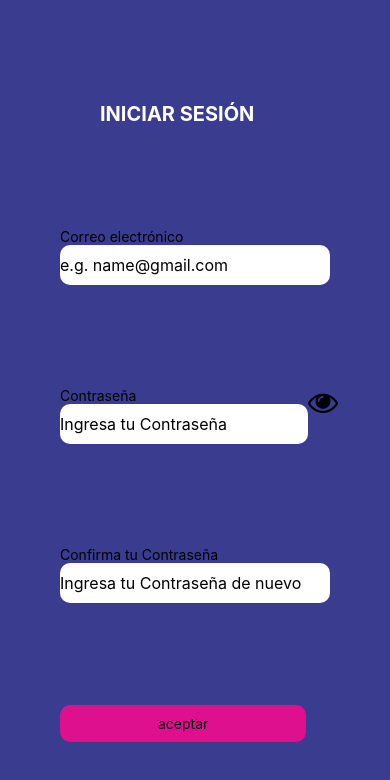
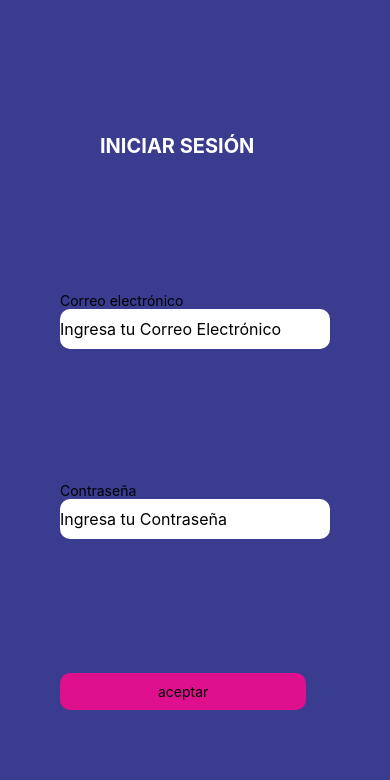
Before and after one commit to JesusfGarcia/git-colab, a React Native app: screen / in a window 390 px wide. Shown: the top 780 px of the page. Built offline with nearby package versions, Linux system fonts and the light colour scheme.

Commit message:
rama para subir pruebas

```diff
--- a/App.js
+++ b/App.js
@@ -3,12 +3,10 @@ import { StyleSheet, View } from "react-native";
 import { Text, MyTextInput, MyBoton } from "./components";
 import { TextInput } from "react-native";
 import React from "react";
-import Icon from "react-native-vector-icons/FontAwesome"
 
 export default function App() {
   const [Correo, setCorreo] = React.useState("");
   const [Contraseña, setContraseña] = React.useState("");
-  const [ConfContraseña, setConfContraseña] = React.useState("");
 
   const enviarFormulario = () => {
     if (Correo === "") {
@@ -17,55 +15,25 @@ export default function App() {
     if (Contraseña === "") {
       return alert("Necesita llenar el campo de Contraseña");
     }
-    if (ConfContraseña === "") {
-      return alert("Necesita llenar el campo de Confirma tu Contraseña");
-    }
-    if (ConfContraseña != Contraseña) {
-      return alert("Usuario y/o contraseña invalido");
-    }else
     return alert("El formulario se ha llenado de manera correcta");
-
-
-
   };
-
   return (
     <View style={styles.container}>
       <Text>
         INICIAR SESIÓN
       </Text>
-
-
-
       <MyTextInput
         label="Correo electrónico"
-        place="e.g. name@gmail.com"
+        place="Ingresa tu Correo Electrónico"
         value={Correo}
         setValue={setCorreo}
       />
-
-      <View style = {styles.theeye}>
-
       <MyTextInput
         label="Contraseña"
         place="Ingresa tu Contraseña"
         security
         value={Contraseña}
         setValue={setContraseña}
-      />
-      <Icon
-      size = {30}
-      color = {"#000"}
-      name = {"eye"}
-       />
-      </View>
-      <MyTextInput
-        label="Confirma tu Contraseña"
-        place="Ingresa tu Contraseña de nuevo"
-        security
-        value={ConfContraseña}
-        setValue={setConfContraseña}
-
       />
       <View style={styles.miBotonContener}>
         <MyBoton text="aceptar" onPress={enviarFormulario} />
@@ -82,11 +50,6 @@ const styles = StyleSheet.create({
     paddingHorizontal: 60,
     justifyContent: "space-evenly",
   },
-
-  theeye:{
-    flexDirection: "row",
-  },
-
   miBotonContener: {
     flexDirection: "row",
     justifyContent: "space-between",
```
